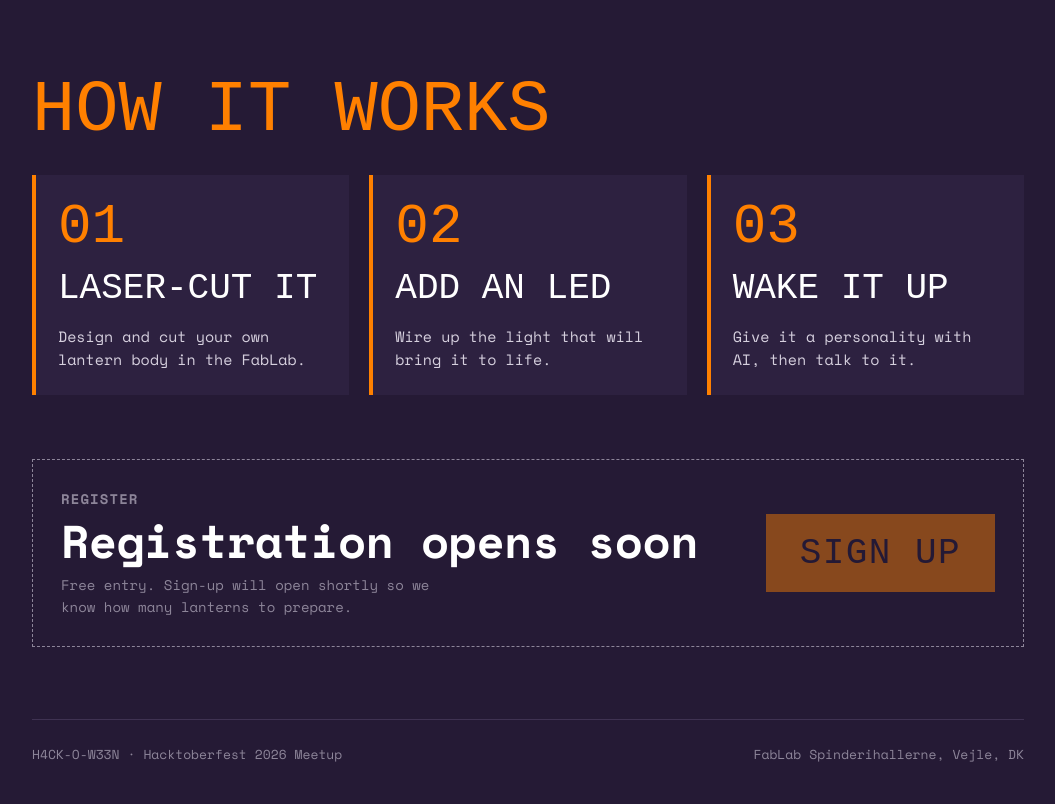
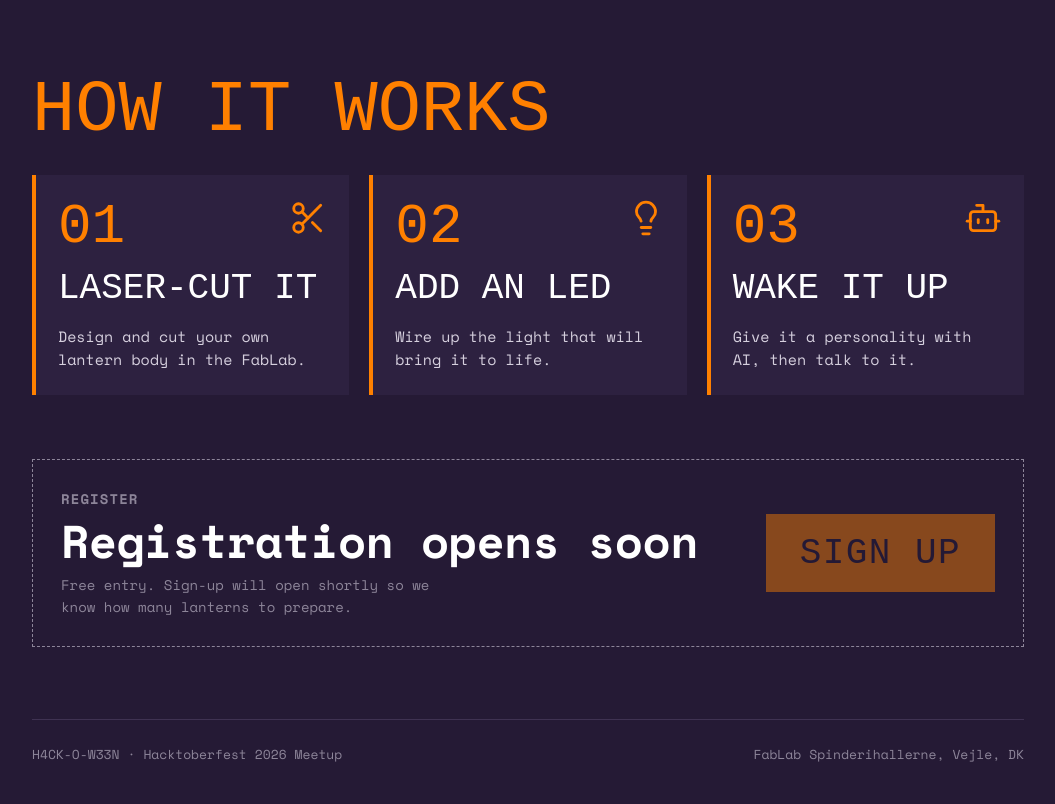
Before and after one commit to SimeDev42/h4ck0w33n, a plain HTML site: page index.html in a window 1280 px wide. Shown: the part 1366-2170 px from the top of the page, without its empty margins (112-1167 px from the left). Drawn offline with nearby package versions, Linux system fonts and the light colour scheme; a web font is replaced by a local one.

Commit message:
Added icons

```diff
--- a/index.html
+++ b/index.html
@@ -83,17 +83,68 @@
         <h2>How it works</h2>
         <ol class="steps">
           <li>
-            <div class="n">01</div>
+            <div class="step-head">
+              <div class="n">01</div>
+              <div class="step-icon" aria-hidden="true">
+                <svg
+                  viewBox="0 0 24 24"
+                  fill="none"
+                  stroke="currentColor"
+                  stroke-width="1.8"
+                  stroke-linecap="round"
+                  stroke-linejoin="round">
+                  <circle cx="6" cy="6" r="3" />
+                  <path d="M8.12 8.12 12 12" />
+                  <path d="M20 4 8.12 15.88" />
+                  <circle cx="6" cy="18" r="3" />
+                  <path d="M14.8 14.8 20 20" />
+                </svg>
+              </div>
+            </div>
             <h3>Laser-cut it</h3>
             <p>Design and cut your own lantern body in the FabLab.</p>
           </li>
           <li>
-            <div class="n">02</div>
+            <div class="step-head">
+              <div class="n">02</div>
+              <div class="step-icon" aria-hidden="true">
+                <svg
+                  viewBox="0 0 24 24"
+                  fill="none"
+                  stroke="currentColor"
+                  stroke-width="1.8"
+                  stroke-linecap="round"
+                  stroke-linejoin="round">
+                  <path d="M9 18h6" />
+                  <path d="M10 22h4" />
+                  <path
+                    d="M15.09 14c.18-.98.65-1.74 1.41-2.5A4.65 4.65 0 0 0 18 8 6 6 0 0 0 6 8c0 1 .23 2.23 1.5 3.5A4.61 4.61 0 0 1 8.91 14" />
+                </svg>
+              </div>
+            </div>
             <h3>Add an LED</h3>
             <p>Wire up the light that will bring it to life.</p>
           </li>
           <li>
-            <div class="n">03</div>
+            <div class="step-head">
+              <div class="n">03</div>
+              <div class="step-icon" aria-hidden="true">
+                <svg
+                  viewBox="0 0 24 24"
+                  fill="none"
+                  stroke="currentColor"
+                  stroke-width="1.8"
+                  stroke-linecap="round"
+                  stroke-linejoin="round">
+                  <path d="M12 8V4H8" />
+                  <rect width="16" height="12" x="4" y="8" rx="2" />
+                  <path d="M2 14h2" />
+                  <path d="M20 14h2" />
+                  <path d="M15 13v2" />
+                  <path d="M9 13v2" />
+                </svg>
+              </div>
+            </div>
             <h3>Wake it up</h3>
             <p>Give it a personality with AI, then talk to it.</p>
           </li>
--- a/style.css
+++ b/style.css
@@ -382,6 +382,22 @@ h2 {
   line-height: 1;
   color: var(--orange);
 }
+.step-head {
+  display: flex;
+  align-items: flex-start;
+  justify-content: space-between;
+  gap: 12px;
+}
+.step-icon {
+  flex: none;
+  color: var(--orange);
+  line-height: 0;
+}
+.step-icon svg {
+  width: 38px;
+  height: 38px;
+  display: block;
+}
 .steps h3 {
   font-family: var(--pixel);
   font-weight: 400;
```
Also changed, not shown: 1 other file.
